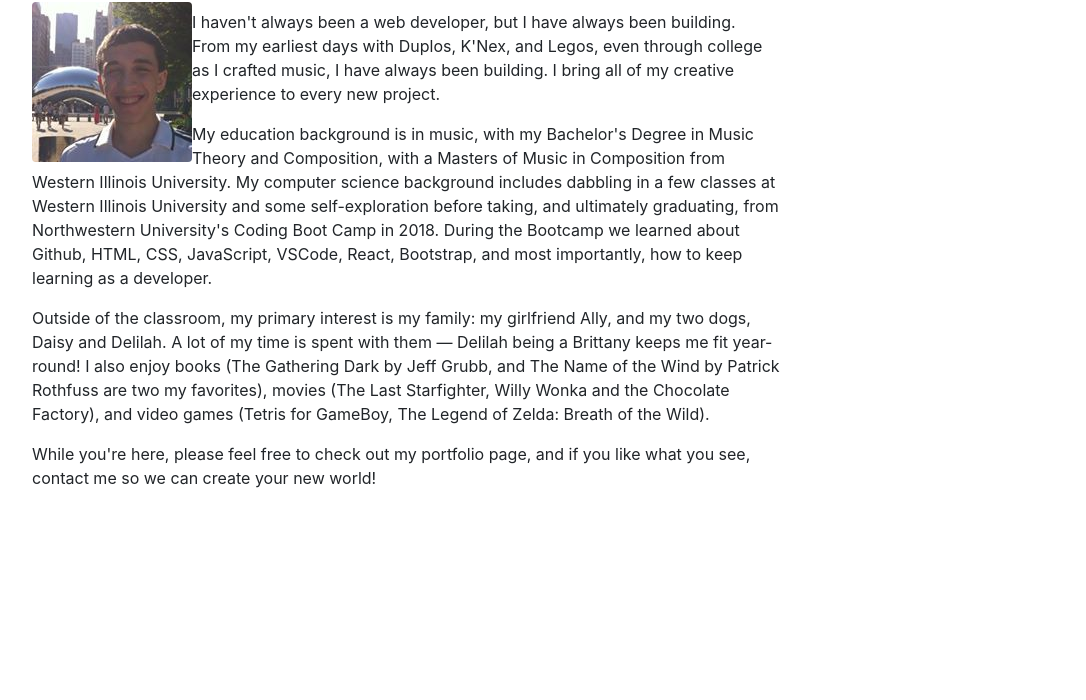
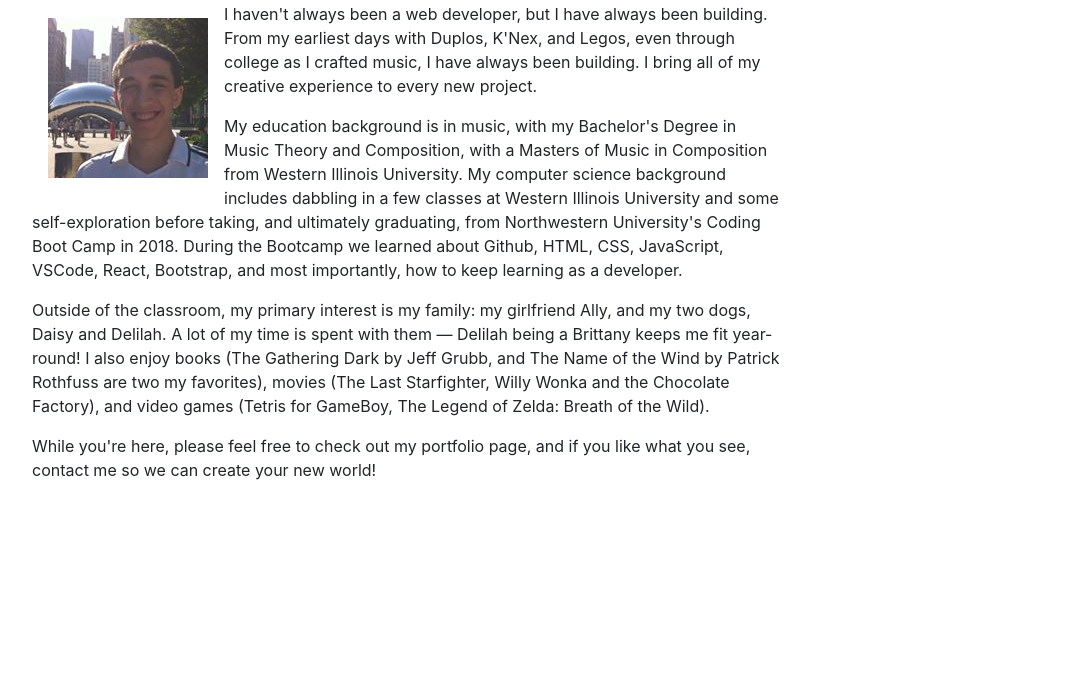
Before and after one commit to Sonic12040/bootstrap-portfolio, a plain HTML site: page index.html in a window 1280 px wide. Shown: the part 100-800 px from the top of the page, without its empty margins (38-1124 px from the left). Drawn offline with nearby package versions, Linux system fonts and the light colour scheme.

Commit message:
Added image resources. Padded profilePicture on index.html

```diff
--- a/index.html
+++ b/index.html
@@ -30,8 +30,8 @@
           <div class="row">
             <div class="col-8">
                 <h2>About Me</h2>
-                <img src="./img/profilePicture.jpg" class="rounded float-left" alt="Profile Picture">
-                <p class="m-3">I haven't always been a web developer, but I have always been building. From my earliest days with Duplos, K'Nex, and Legos, even through college as I crafted music, I have always been building. I bring all of my creative experience to every new project.</p>
+                <img src="./img/profilePicture.jpg" class="p-3 rounded float-left" alt="Profile Picture">
+                <p>I haven't always been a web developer, but I have always been building. From my earliest days with Duplos, K'Nex, and Legos, even through college as I crafted music, I have always been building. I bring all of my creative experience to every new project.</p>
                 <p>My education background is in music, with my Bachelor's Degree in Music Theory and Composition, with a Masters of Music in Composition from Western Illinois University. My computer science background includes dabbling in a few classes at Western Illinois University and some self-exploration before taking, and ultimately graduating, from Northwestern University's Coding Boot Camp in 2018. During the Bootcamp we learned about Github, HTML, CSS, JavaScript, VSCode, React, Bootstrap, and most importantly, how to keep learning as a developer.</p>
                 <p>Outside of the classroom, my primary interest is my family: my girlfriend Ally, and my two dogs, Daisy and Delilah. A lot of my time is spent with them — Delilah being a Brittany keeps me fit year-round! I also enjoy books (The Gathering Dark by Jeff Grubb, and The Name of the Wind by Patrick Rothfuss are two my favorites), movies (The Last Starfighter, Willy Wonka and the Chocolate Factory), and video games (Tetris for GameBoy, The Legend of Zelda: Breath of the Wild).</p>
                 <p>While you're here, please feel free to check out my portfolio page, and if you like what you see, contact me so we can create your new world!</p>
```
Also changed, not shown: img/captureTheFlagAR.svg (added), img/gitHub.png (added), img/healthWithoutWalls.svg (added), img/legoBuilder.svg (added), img/linkedIn.png (added), img/musicEngraver.svg (added), img/stackOverflow.png (added).
